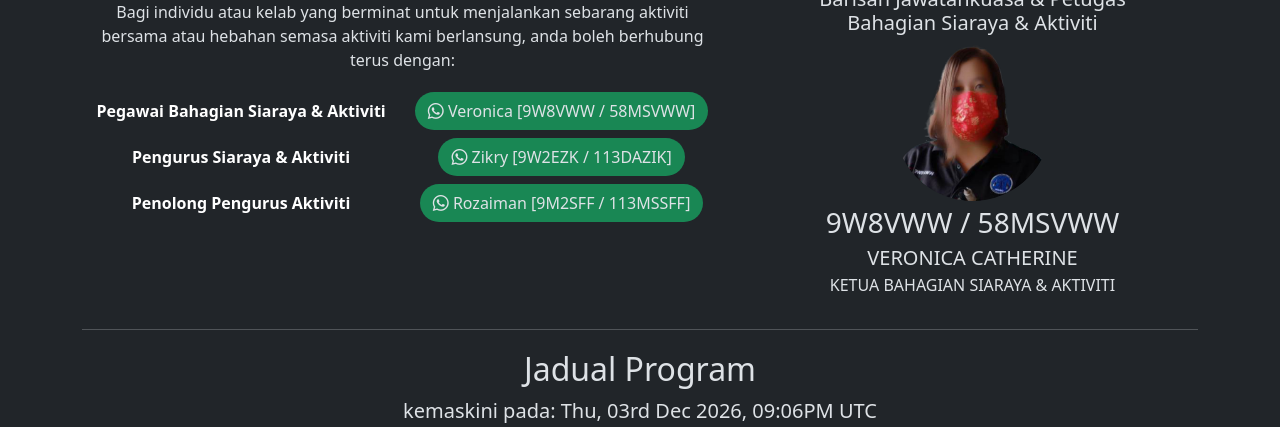
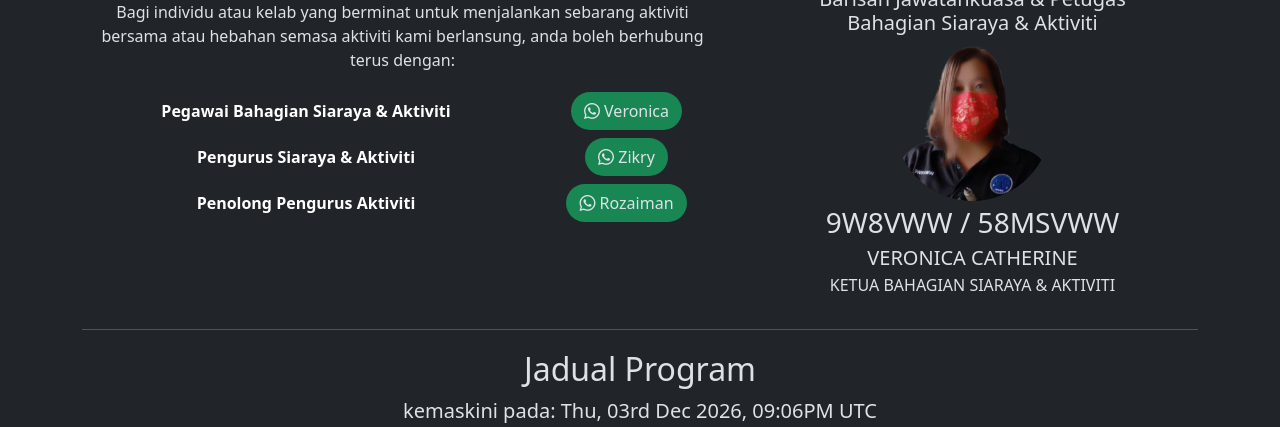
Before and after one commit to RobbiNespu/www.roipmars.org.my, a PHP site: page /program in a window 1280 px wide. Shown: the part 609-1036 px from the top of the page. Run offline with PHP 8.4, Linux system fonts and the light colour scheme; some libraries are stand-ins or nearby versions; some web fonts are replaced.

Commit message:
update contact button text

```diff
--- a/program.php
+++ b/program.php
@@ -159,15 +159,15 @@
           <tbody>
             <tr>
               <th><b>Pegawai Bahagian Siaraya &amp; Aktiviti</b></th>
-              <td><a class='btn rounded-pill bg-success' href='https://wa.me/60145768581'><i class='bi bi-whatsapp'></i> Veronica &#91;9W8VWW / 58MSVWW&#93;</a></td>
+              <td><a class='btn rounded-pill bg-success' href='https://wa.me/60145768581'><i class='bi bi-whatsapp'></i> Veronica</a></td>
             </tr>
             <tr>
               <th><b>Pengurus Siaraya &amp; Aktiviti</b></th>
-              <td><a class='btn rounded-pill bg-success' href='https://wa.me/601112308482'><i class='bi bi-whatsapp'></i> Zikry &#91;9W2EZK / 113DAZIK&#93;</a></td>
+              <td><a class='btn rounded-pill bg-success' href='https://wa.me/601112308482'><i class='bi bi-whatsapp'></i> Zikry</a></td>
             </tr>
             <tr>
               <th><b>Penolong Pengurus Aktiviti</b></th>
-              <td><a class='btn rounded-pill bg-success' href='https://wa.me/60196293718'><i class='bi bi-whatsapp'></i> Rozaiman &#91;9M2SFF / 113MSSFF&#93;</a></td>
+              <td><a class='btn rounded-pill bg-success' href='https://wa.me/60196293718'><i class='bi bi-whatsapp'></i> Rozaiman</a></td>
             </tr>
           </tbody>
         </table>
```
